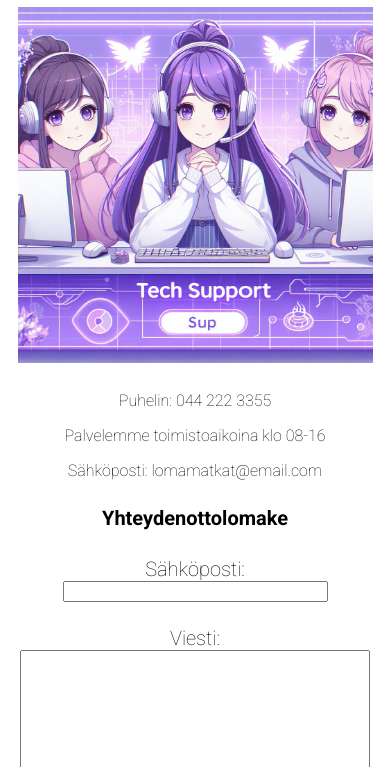
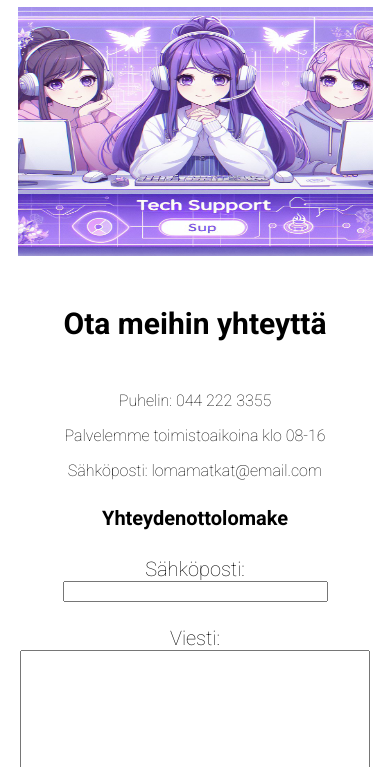
Before and after one commit to PipsuVapsu/Verkkosivu, a plain HTML site: page Yhteyssivu.html in a window 390 px wide. Shown: the part 77-844 px from the top of the page. Drawn offline with Linux system fonts and the light colour scheme.

Commit message:
yhteyssivu

```diff
--- a/Yhteyssivu.html
+++ b/Yhteyssivu.html
@@ -31,12 +31,9 @@
           <h1 id="tekstilinkki" class="yhteyssivu">OTA YHTEYTTÄ</h1>
         </div>
 
-        <div class="kuva">
-          <img src="elements/support.jpg" alt="helpdesk" class="element" />
-        </div>
-
         <div class="bottom">
           <div>
+            <img src="elements/support.jpg" alt="helpdesk" class="element" />
             <h5>Ota meihin yhteyttä</h5>
             <p>Puhelin: 044 222 3355</p>
             <p>Palvelemme toimistoaikoina klo 08-16</p>
--- a/yhteyssivu_style.css
+++ b/yhteyssivu_style.css
@@ -170,14 +170,11 @@ input[type="submit"] {
     margin-left: 370;
     margin-top: 30;
   }
-  .kuva {
+  .element {
     width: 95%;
     height: 30%;
+    margin-top: 10;
     margin-left: 10;
-  }
-  .element {
-    width: 100%;
-    height: 100%;
     display: block;
   }
   h4 {
@@ -190,7 +187,7 @@ input[type="submit"] {
     display: block;
   }
   .bottom {
-    height: 800px;
+    height: 100%;
     width: 100%;
     display: block;
   }
```
